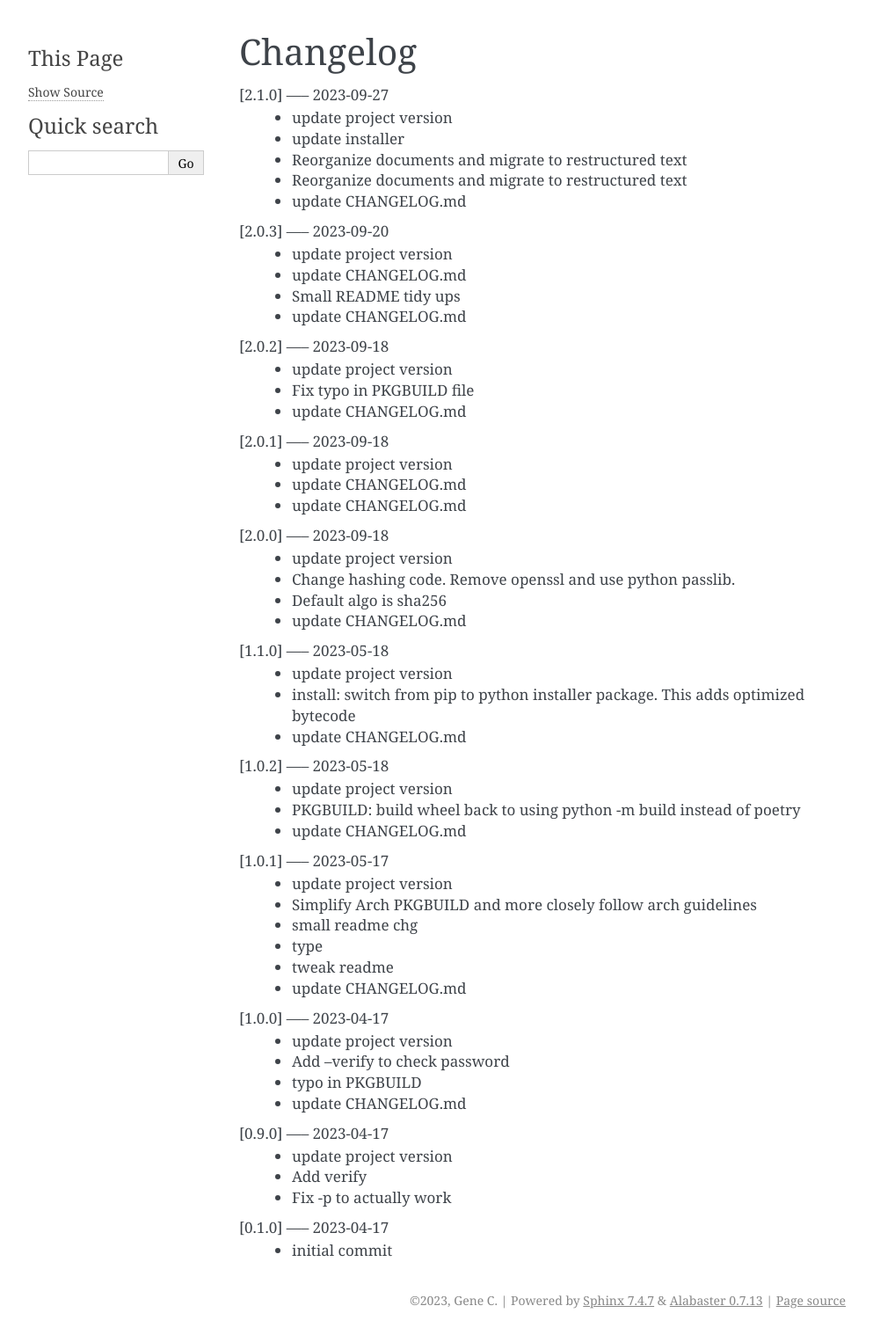
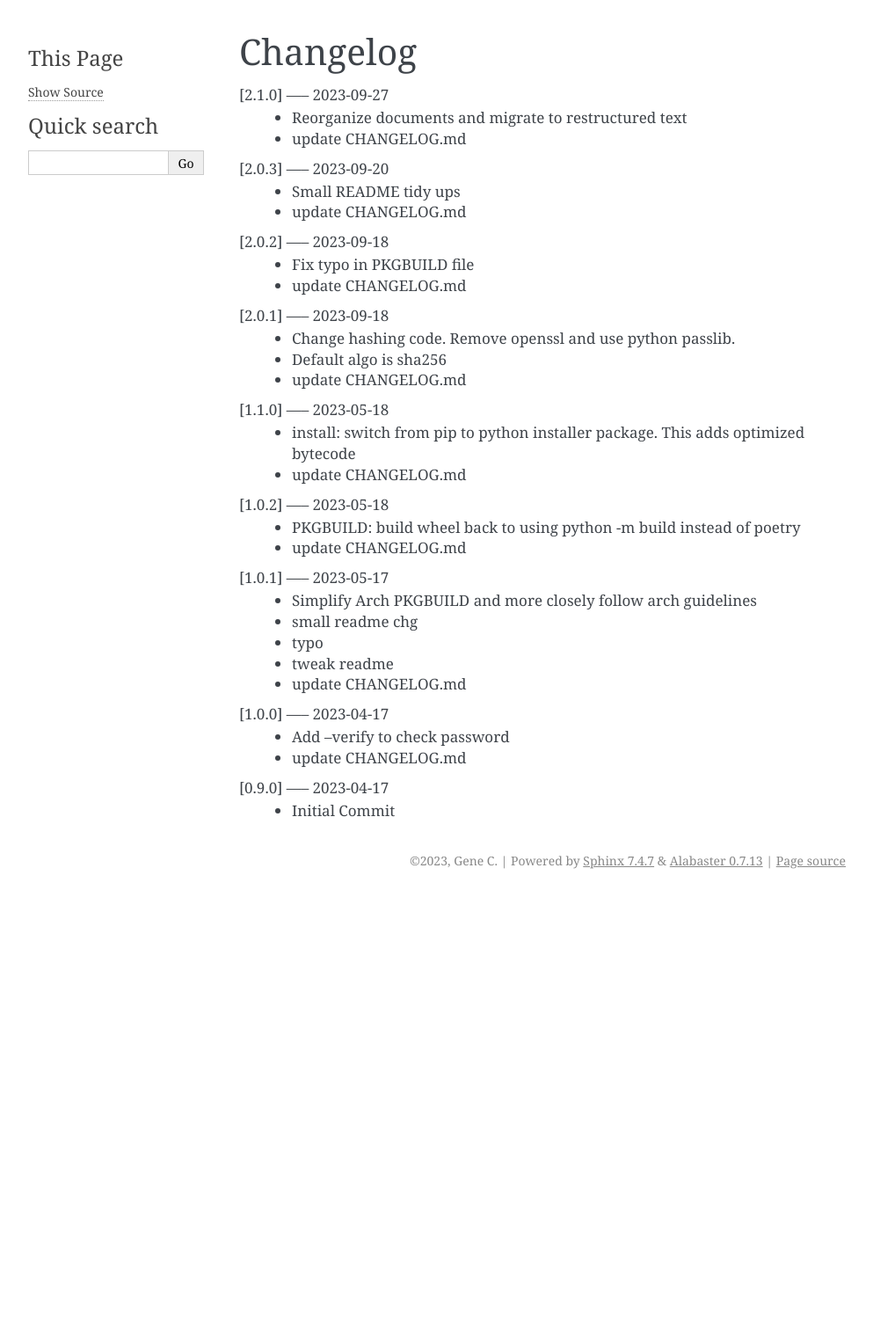
Before and after one commit to gene-git/nginx_passwd, a Sphinx documentation site: the page built from Docs/Changelog.rst, in a window 1280 px wide. Shown: the whole page at 88% size, without its empty margins (148-1141 px from the left). Built offline with Sphinx 7.4.7, drawn with Linux system fonts in a browser that asks for light colours; pages that are not in the unit, such as notebooks, are missing from menus; after the commit the page ends 1018 px from its top, so only the background shows below that.

Commit message:
update Docs/Changelog.rst

```diff
--- a/Docs/Changelog.rst
+++ b/Docs/Changelog.rst
@@ -2,62 +2,40 @@
 =========
 
 [2.1.0] ----- 2023-09-27
- * update project version
- * update installer
- * Reorganize documents and migrate to restructured text
  * Reorganize documents and migrate to restructured text
  * update CHANGELOG.md
 
 [2.0.3] ----- 2023-09-20
- * update project version
- * update CHANGELOG.md
  * Small README tidy ups
  * update CHANGELOG.md
 
 [2.0.2] ----- 2023-09-18
- * update project version
  * Fix typo in PKGBUILD file
  * update CHANGELOG.md
 
 [2.0.1] ----- 2023-09-18
- * update project version
- * update CHANGELOG.md
- * update CHANGELOG.md
-
-[2.0.0] ----- 2023-09-18
- * update project version
  * Change hashing code. Remove openssl and use python passlib.
  * Default algo is sha256
  * update CHANGELOG.md
 
 [1.1.0] ----- 2023-05-18
- * update project version
  * install: switch from pip to python installer package. This adds optimized bytecode
  * update CHANGELOG.md
 
 [1.0.2] ----- 2023-05-18
- * update project version
  * PKGBUILD: build wheel back to using python -m build instead of poetry
  * update CHANGELOG.md
 
 [1.0.1] ----- 2023-05-17
- * update project version
  * Simplify Arch PKGBUILD and more closely follow arch guidelines
  * small readme chg
- * type
+ * typo
  * tweak readme
  * update CHANGELOG.md
 
 [1.0.0] ----- 2023-04-17
- * update project version
  * Add --verify to check password
- * typo in PKGBUILD
  * update CHANGELOG.md
 
 [0.9.0] ----- 2023-04-17
- * update project version
- * Add verify
- * Fix -p to actually work
-
-[0.1.0] ----- 2023-04-17
- * initial commit
+ * Initial Commit
```
